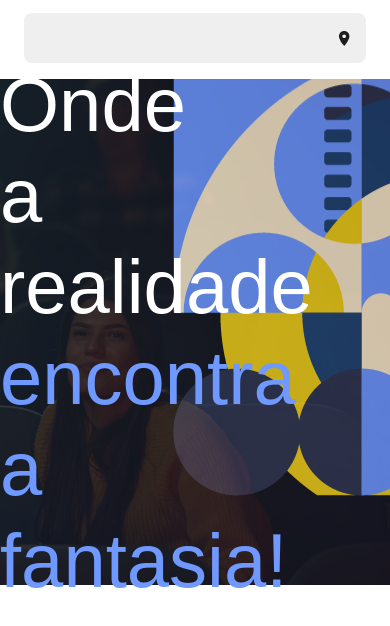
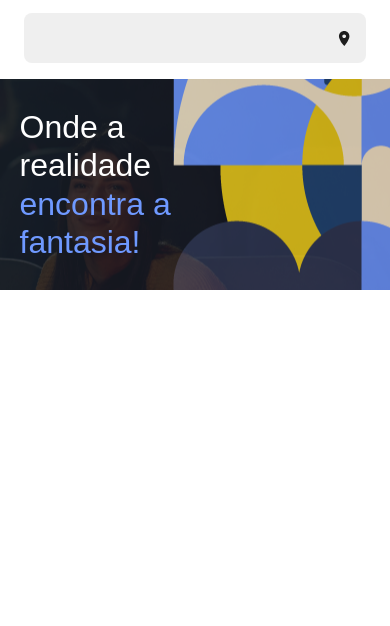
Before and after one commit to fabiosimplis/css-luzemcena-flexbox, a plain HTML site: page index.html in a window 390 px wide. Shown: the part 72-698 px from the top of the page. Drawn offline with Linux system fonts and the light colour scheme; a web font is replaced by a local one.

Commit message:
add banner responsivo para tablets e celulares

```diff
--- a/styles/banner.css
+++ b/styles/banner.css
@@ -31,3 +31,37 @@
     font-weight: 400;
     line-height: 1.2em;
 }
+
+@media screen and (max-width: 1200px){
+
+    .banner {
+        height: 30vh;
+        padding-left: 10vw;
+    }
+
+    .banner__titulo {
+        font-size: 3rem;
+        line-height: 1.2em;
+        width: 60%;
+    }
+
+    .banner__titulo-destaque {
+        font-size: 3rem;
+    }
+}
+
+@media screen and (max-width: 400px){
+    .banner {
+        height: 25vh;
+        padding-left: 5vw;
+    }
+
+    .banner__titulo {
+        font-size: 2rem;
+        line-height: 1.2em;
+    }
+
+    .banner__titulo-destaque {
+        font-size: 2rem;
+    }
+}
```
